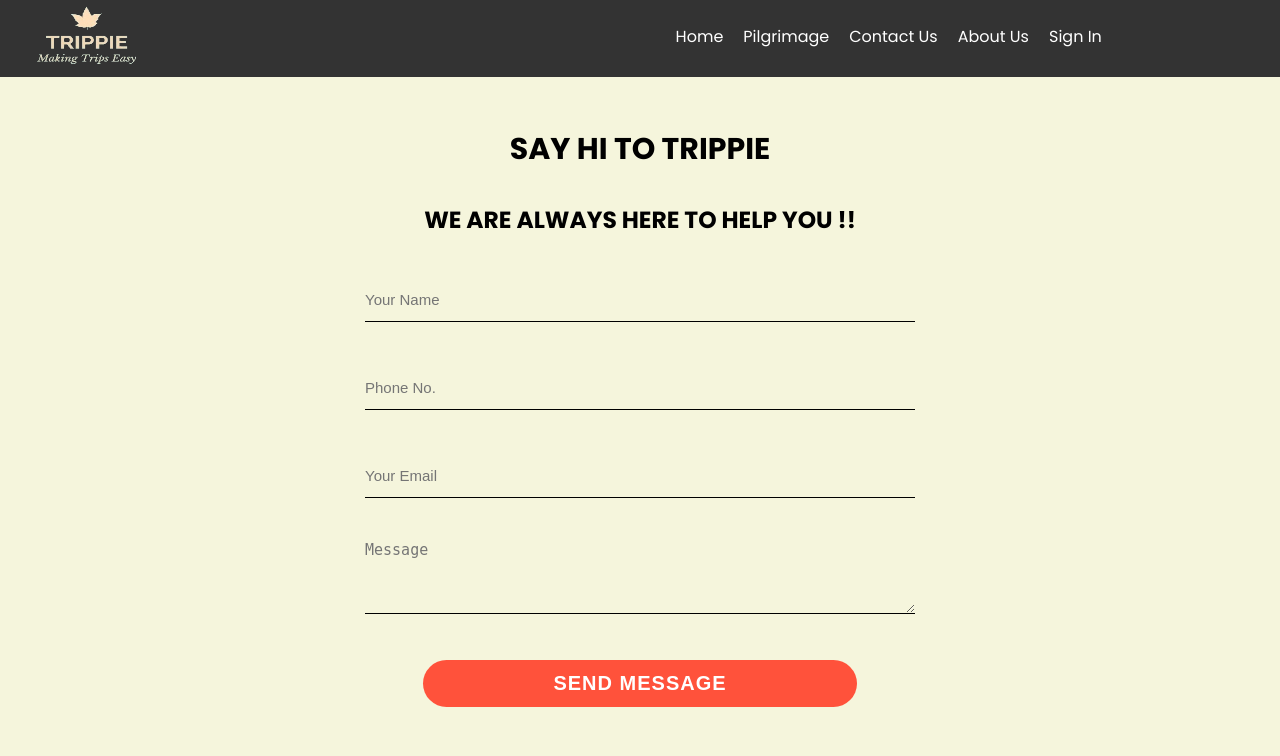
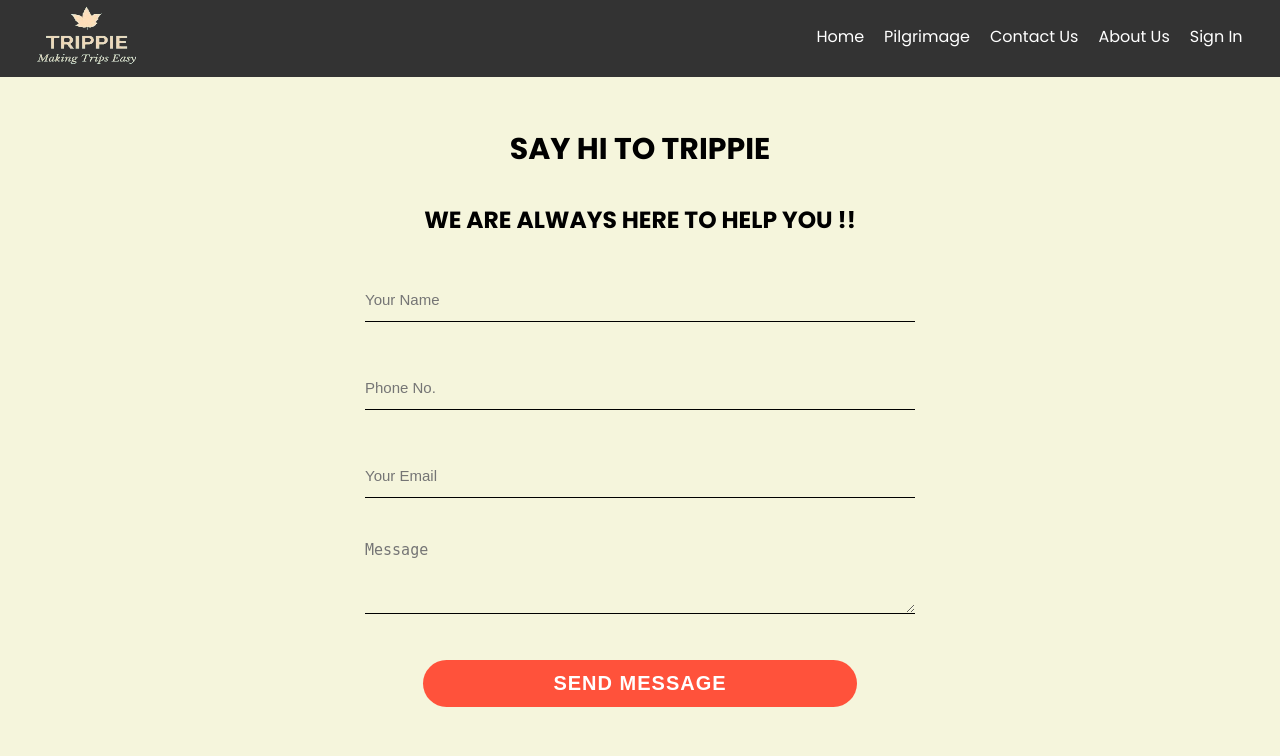
Before and after one commit to namansingh10/woc_travel, a PHP site: page /contact.html in a window 1280 px wide. Shown: the top 756 px of the page. Run offline with PHP 8.4, Linux system fonts and the light colour scheme; some libraries are stand-ins or nearby versions.

Commit message:
nav proper

```diff
--- a/contstyle.css
+++ b/contstyle.css
@@ -58,3 +58,7 @@ input {
   margin-top: 20px;
   display: none;
 }
+
+.navbar nav {
+  left: 63% !important;
+}
```
